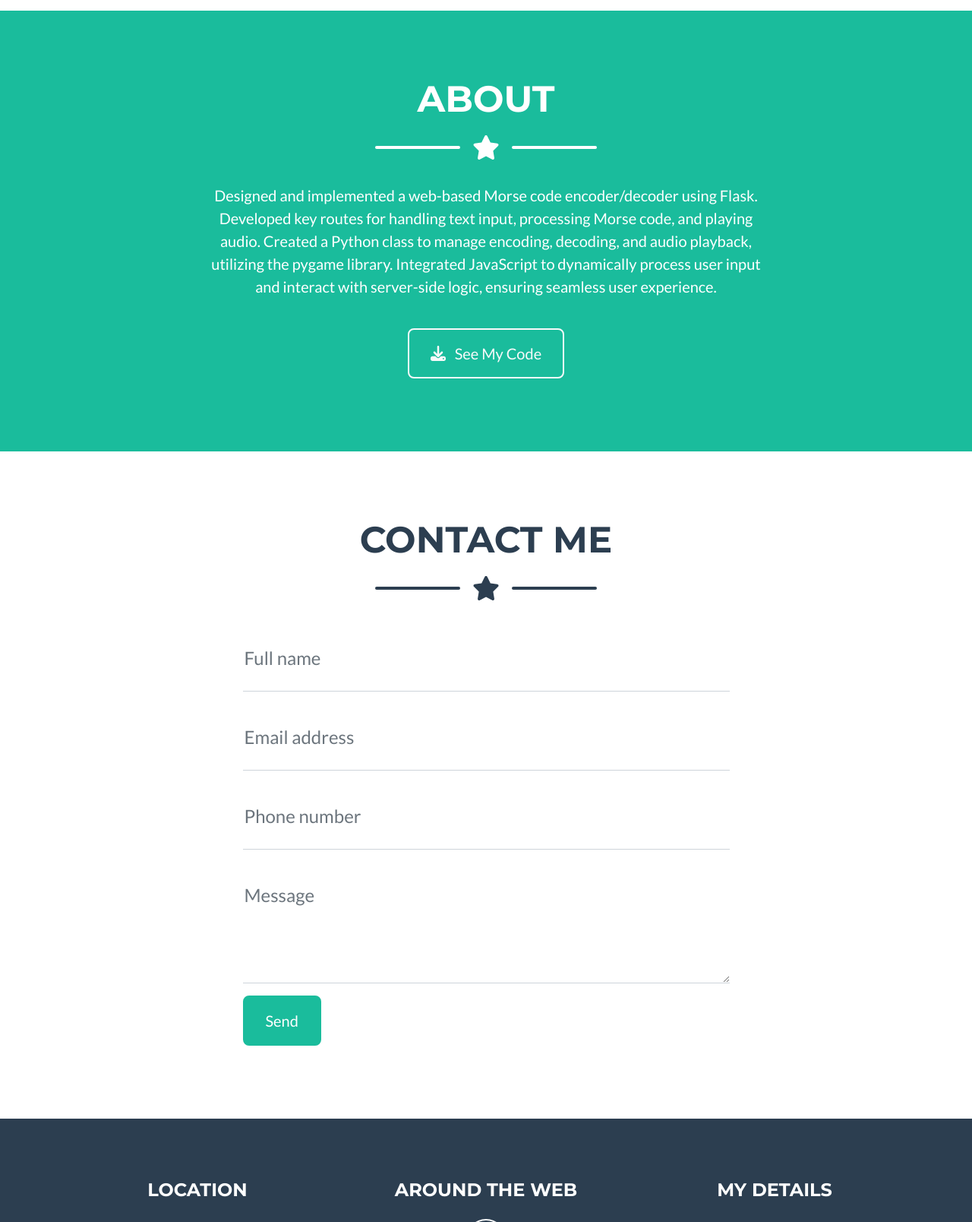
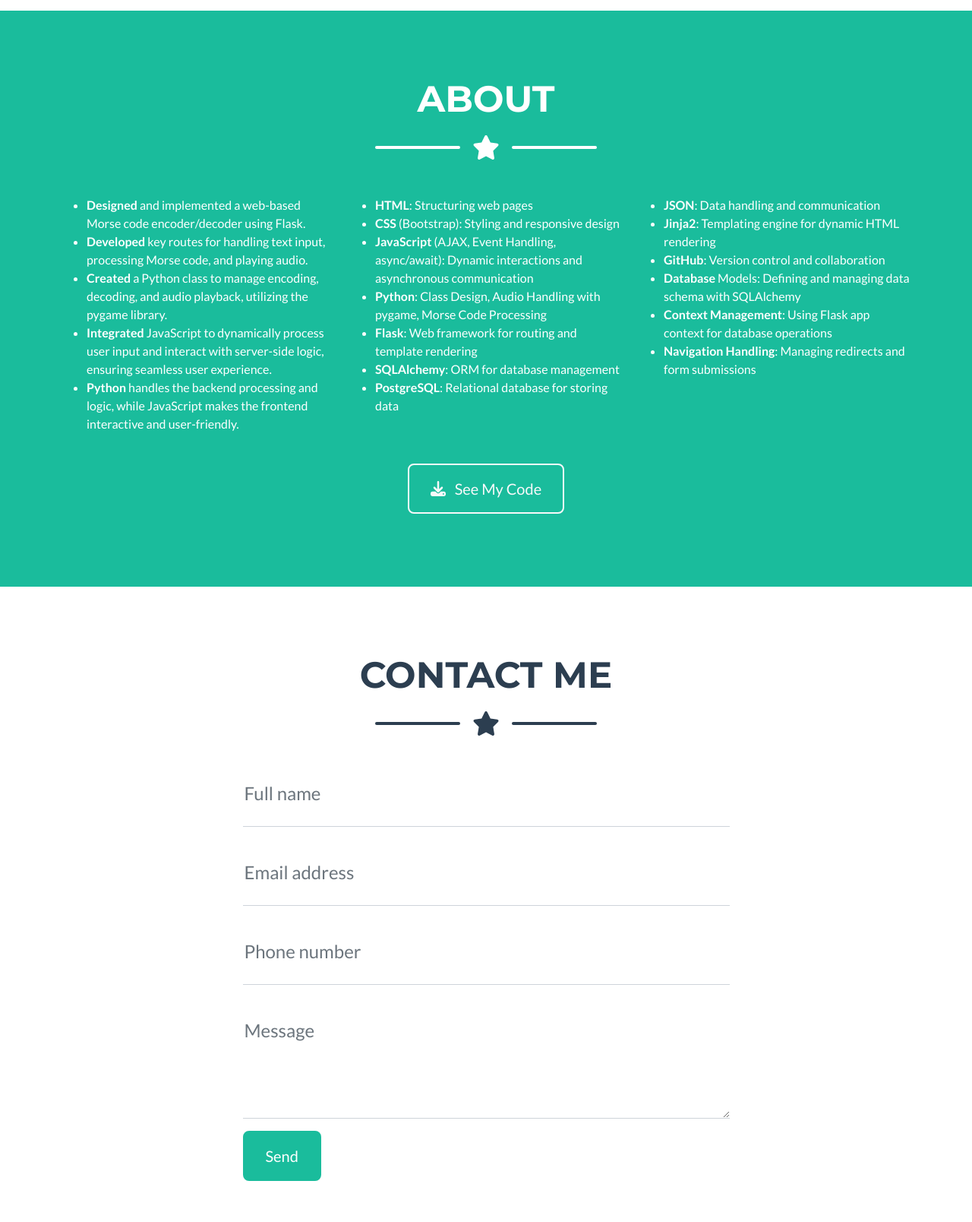
Before and after one commit to hatimhas/Project-Web, a Flask app: page /morse in a window 1280 px wide. Shown: the part 1509-3117 px from the top of the page at 76% size. Run offline with Flask 3, Linux system fonts and the light colour scheme; some libraries are stand-ins or nearby versions.

Commit message:
updated about morse code

```diff
--- a/templates/morse.html
+++ b/templates/morse.html
@@ -52,13 +52,46 @@
           <div class="divider-custom-line"></div>
         </div>
         <!-- About Section Content-->
-        <div class="row justify-content-center">
-          <div class="col-lg-8">
-            <p class="lead text-center">
-              Designed and implemented a web-based Morse code encoder/decoder using Flask. Developed key routes for handling text input, processing Morse code, and playing audio. Created a Python class to manage encoding, decoding, and audio playback, utilizing the pygame library. Integrated JavaScript to dynamically process user input and interact with server-side logic, ensuring seamless user experience.
+        <div class="row">
+          <div class="col-lg-4 ms-auto">
+            <p class="lead">
+              <ul>
+                <li><strong>Designed</strong> and implemented a web-based Morse code encoder/decoder using Flask.</li>
+                <li><strong>Developed</strong> key routes for handling text input, processing Morse code, and playing audio.</li>
+                <li><strong>Created</strong> a Python class to manage encoding, decoding, and audio playback, utilizing the pygame library.</li>
+                <li><strong>Integrated</strong> JavaScript to dynamically process user input and interact with server-side logic, ensuring seamless user experience.</li>
+                <li><strong>Python</strong> handles the backend processing and logic, while JavaScript makes the frontend interactive and user-friendly.</li>
+              </ul>
+            </p>
+          </div>
+          <div class="col-lg-4 me-auto">
+            <p class="lead">
+              <ul>
+                <li><strong>HTML</strong>: Structuring web pages</li>
+                <li><strong>CSS</strong> (Bootstrap): Styling and responsive design</li>
+                <li><strong>JavaScript</strong> (AJAX, Event Handling, async/await): Dynamic interactions and asynchronous communication</li>
+                <li><strong>Python</strong>: Class Design, Audio Handling with pygame, Morse Code Processing</li>
+                <li><strong>Flask</strong>: Web framework for routing and template rendering</li>
+                <li><strong>SQLAlchemy</strong>: ORM for database management</li>
+                <li><strong>PostgreSQL</strong>: Relational database for storing data</li>
+              </ul>
+            </p>
+          </div>
+          <div class="col-lg-4 me-auto">
+            <p class="lead">
+              <ul>
+                <li><strong>JSON</strong>: Data handling and communication</li>
+                <li><strong>Jinja2</strong>: Templating engine for dynamic HTML rendering</li>
+                <li><strong>GitHub</strong>: Version control and collaboration</li>
+                <li><strong>Database</strong> Models: Defining and managing data schema with SQLAlchemy</li>
+                <li><strong>Context Management</strong>: Using Flask app context for database operations</li>
+                <li><strong>Navigation Handling</strong>: Managing redirects and form submissions</li>
+              </ul>
             </p>
           </div>
         </div>
+
+
         <!-- About Section Button-->
         <div class="text-center mt-4">
           <a
```
